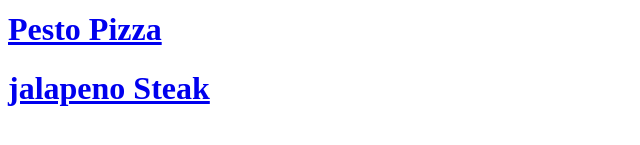
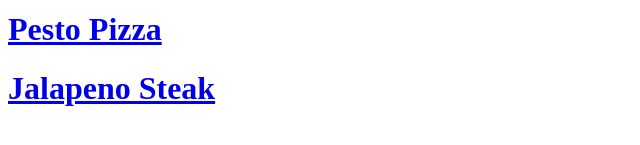
Before and after one commit to simeonmarchand/odin-recipes, a plain HTML site: page index.html in a window 1280 px wide. Shown: the part 127-272 px from the top of the page, 0-640 px from the left. Drawn offline with Linux system fonts and the light colour scheme.

Commit message:
Fixed grammar error

```diff
--- a/index.html
+++ b/index.html
@@ -10,7 +10,7 @@
     <h1>Odin Recipes</h1>
     <h1><a href="./recipes/lasagna.html">Lasagna</a></h1>
     <h1><a href="./recipes/pizza.html">Pesto Pizza</a></h1>
-    <h1><a href="./recipes/steak.html">jalapeno Steak</a></h1>
+    <h1><a href="./recipes/steak.html">Jalapeno Steak</a></h1>
 
 </body>
 </html>
```
